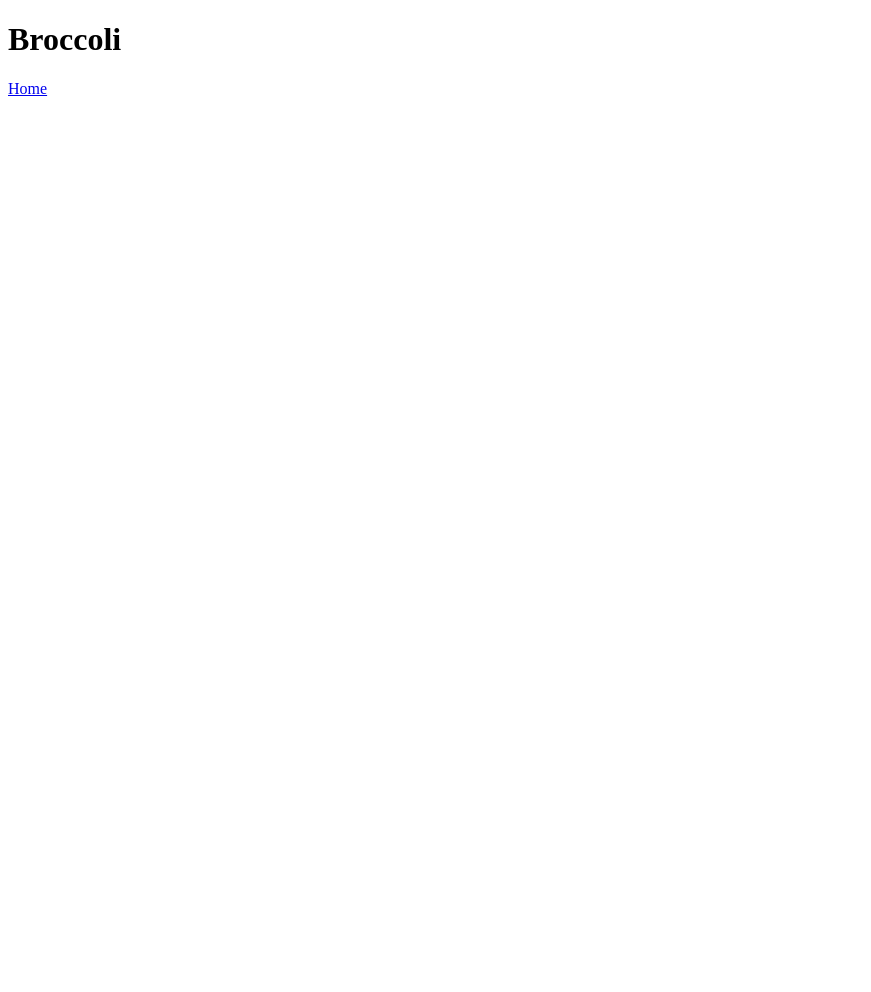
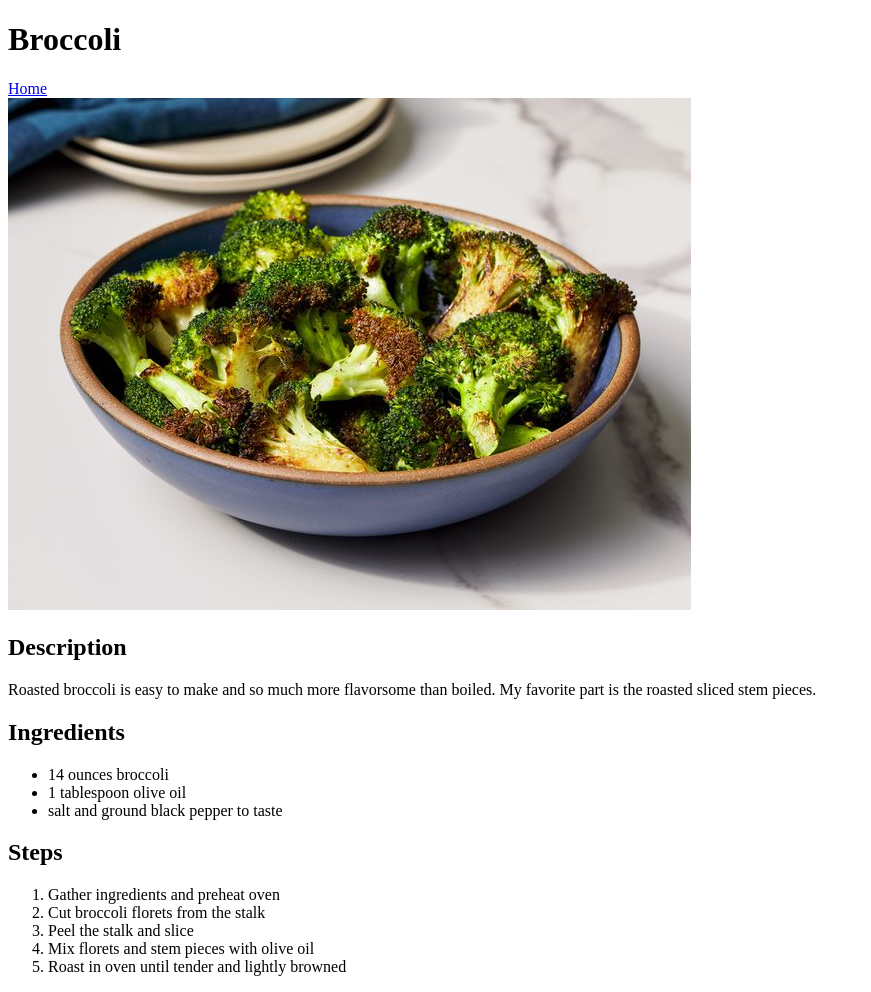
Before and after one commit to iKiray/odin-recipes, a plain HTML site: page recipes/broccoli.html in a window 1280 px wide. Shown: the whole page, without its empty margins (0-871 px from the left). Before the commit the page ends 800 px from the top, so only its background shows below. Drawn offline with Linux system fonts and the light colour scheme.

Commit message:
Minor change to lasagna page, and finish broccoli page

```diff
--- a/recipes/broccoli.html
+++ b/recipes/broccoli.html
@@ -6,6 +6,27 @@
     </head>
     <body>
         <h1>Broccoli</h1>
-        <a href="../index.html">Home</a>
+        <a href="../index.html">Home</a><br>
+
+        <img src="../images/broccoli.jpg" alt="Picture of broccoli">
+
+        <h2>Description</h2>
+        <p>Roasted broccoli is easy to make and so much more flavorsome than boiled. My favorite part is the roasted sliced stem pieces.</p>
+
+        <h2>Ingredients</h2>
+        <ul>
+            <li>14 ounces broccoli</li>
+            <li>1 tablespoon olive oil</li>
+            <li>salt and ground black pepper to taste</li>
+        </ul>
+
+        <h2>Steps</h2>
+        <ol>
+            <li>Gather ingredients and preheat oven</li>
+            <li>Cut broccoli florets from the stalk</li>
+            <li>Peel the stalk and slice</li>
+            <li>Mix florets and stem pieces with olive oil</li>
+            <li>Roast in oven until tender and lightly browned</li>
+        </ol>
     </body>
 </html>
```
Also changed, not shown: recipes/lasagna.html (+1 -4 lines).
